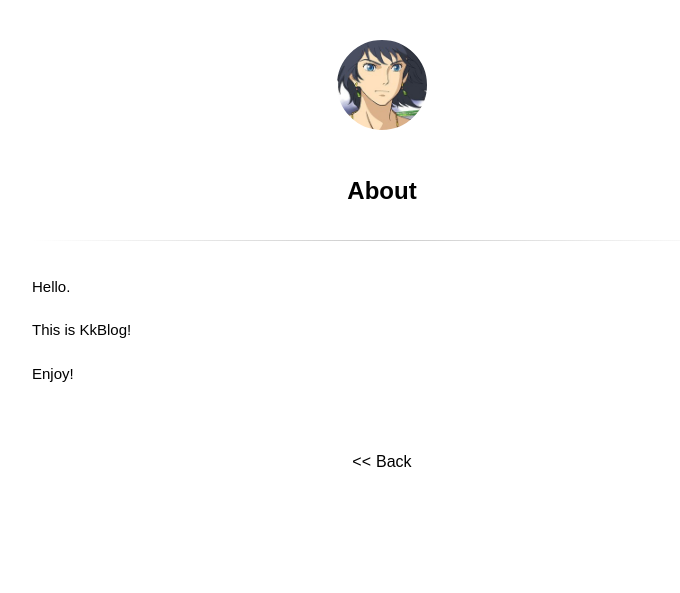
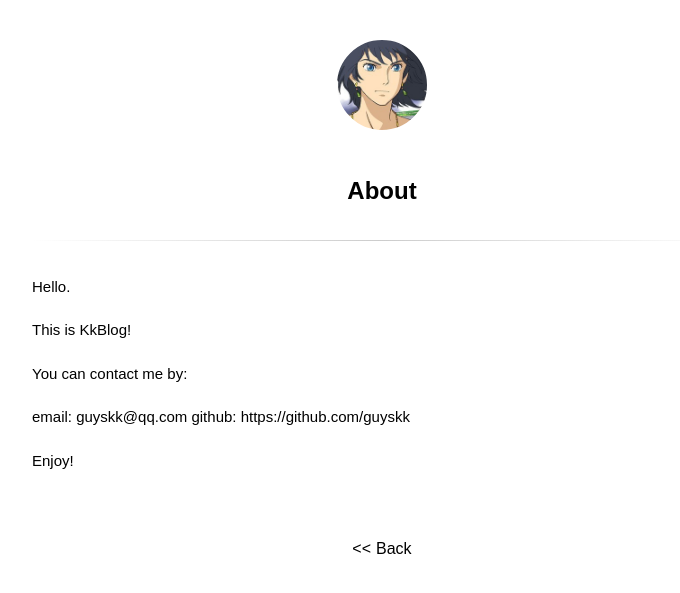
Before and after one commit to guyskk/guyskk.github.io, a Jekyll site: the page built from about.md, in a window 1280 px wide. Shown: the top 593 px of the page, without its empty margins (258-938 px from the left). Built offline with Jekyll 4.4.1, drawn with Linux system fonts in a browser that asks for light colours; some web fonts are replaced.

Commit message:
update about me

```diff
--- a/_config.yml
+++ b/_config.yml
@@ -5,7 +5,7 @@ encoding:           "utf-8"
 
 # Author Info
 author_name:        "guyskk"
-author_email:       kangdehuang@gmail.com
+author_email:       guyskk@qq.com
 twitter_username:   guyskk
 
 # Site Settings
--- a/about.md
+++ b/about.md
@@ -7,4 +7,10 @@ Hello.
 
 This is KkBlog!
 
+You can contact me by:
+
+email: guyskk@qq.com
+github: https://github.com/guyskk
+
+
 Enjoy!
```
